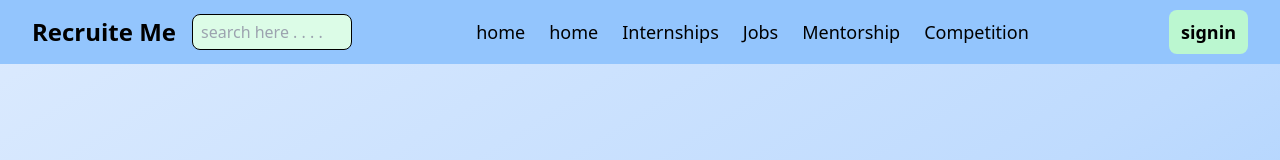
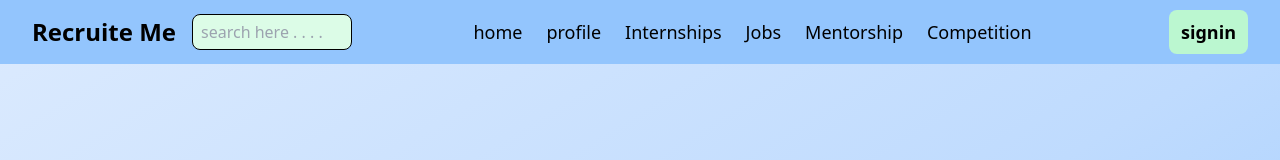
Before and after one commit to sadanandkaji/recruitmentapp, a Next.js app in the folder apps/web/: page / in a window 1280 px wide. Shown: the top 160 px of the page. Built offline with nearby package versions, Linux system fonts and the light colour scheme.

Commit message:
changes in navigation2

```diff
--- a/apps/web/components/navbar.tsx
+++ b/apps/web/components/navbar.tsx
@@ -40,7 +40,7 @@ export default function Navbar() {
               onClick={() => handleNavigation("/pages/profile")}
               className="cursor-pointer hover:text-blue-700"
             >
-              home
+              profile
             </div>
             <div
               onClick={() => handleNavigation("/pages/internships")}
@@ -103,7 +103,7 @@ export default function Navbar() {
               onClick={() => handleNavigation("/pages/profile")}
               className="cursor-pointer hover:text-blue-700"
             >
-              home
+              profile
             </div>
           <div
             onClick={() => handleNavigation("/pages/internships")}
```
